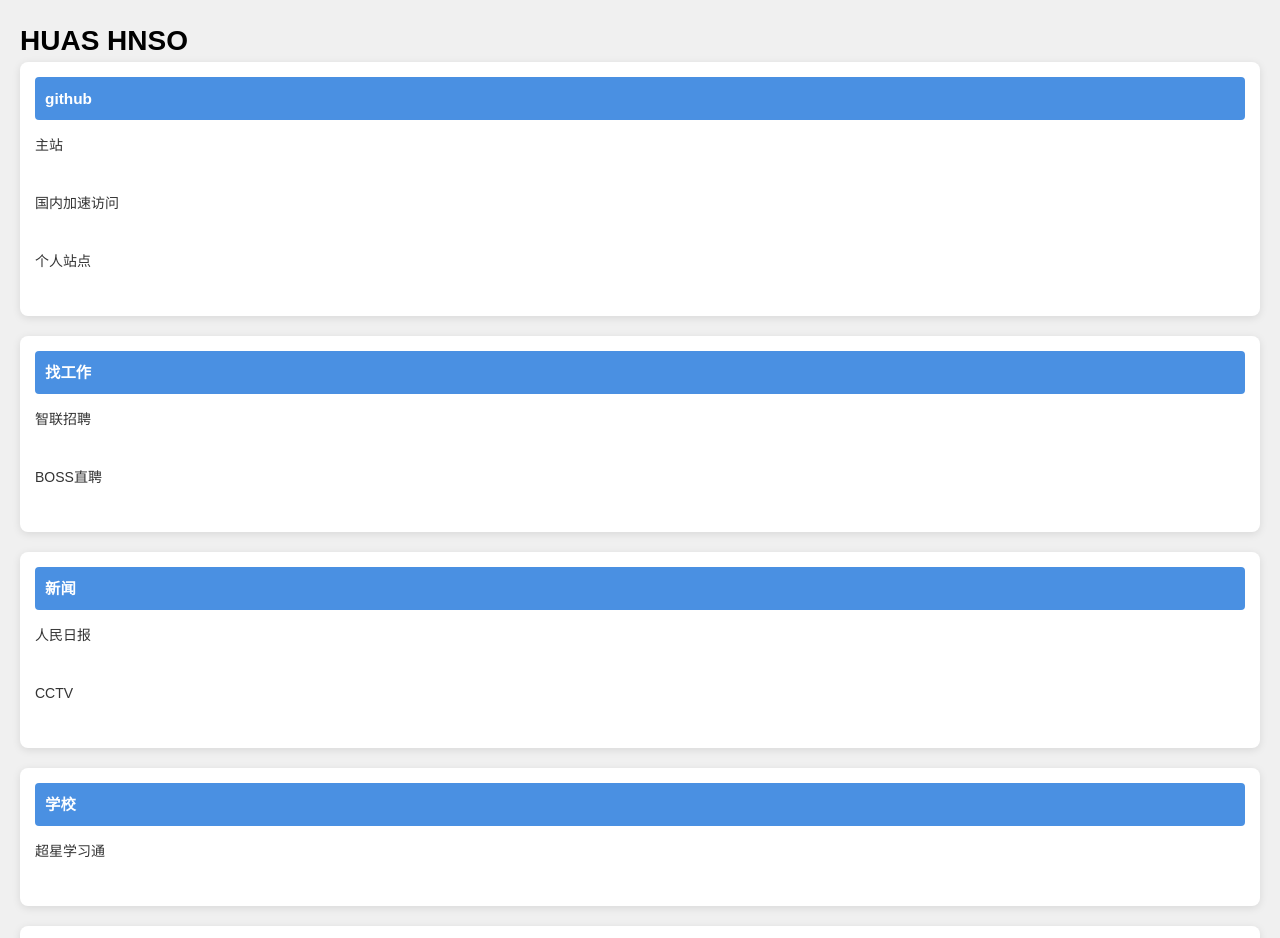
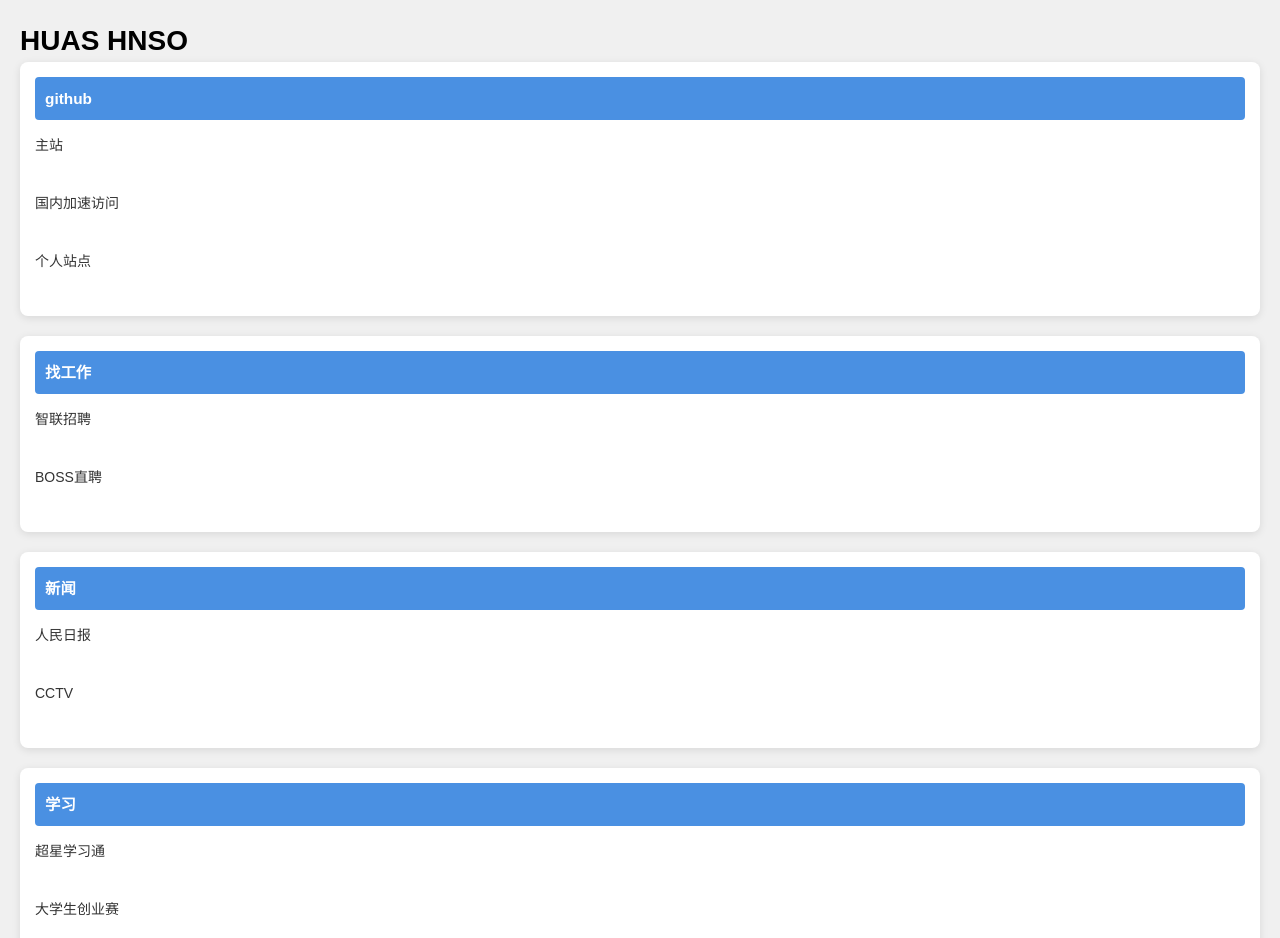
Before and after one commit to huashnso/huashnso.github.io, a plain HTML site: page index.html in a window 1280 px wide. Shown: the top 938 px of the page. Drawn offline with Linux system fonts and the light colour scheme.

Commit message:
Update index.html

```diff
--- a/index.html
+++ b/index.html
@@ -40,8 +40,10 @@
     </div>
 
     <div class="category leisure">
-        <h2>学校</h2>
+        <h2>学习</h2>
         <a href="https://chaoxing.com/" title="超星学习通" target="_blank">超星学习通</a><br>
+
+        <a href="https://cy.ncss.cn/" title="大学生创业赛" target="_blank">大学生创业赛</a><br>
     </div>
 
     <div class="category entertainment">
```
